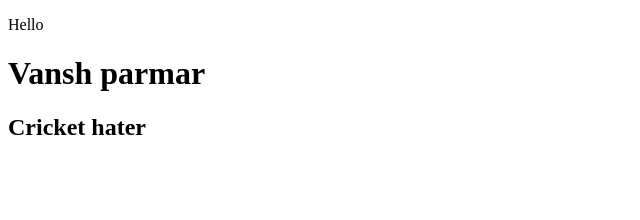
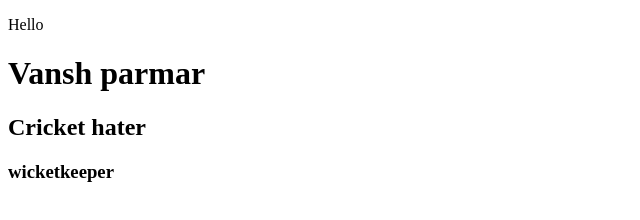
Before and after one commit to parmarvansh/LocalRepo, a plain HTML site: page index.html in a window 1280 px wide. Shown: the whole page, without its empty margins (0-640 px from the left). Drawn offline with Linux system fonts and the light colour scheme.

Commit message:
wicketkeeper

```diff
--- a/index.html
+++ b/index.html
@@ -9,5 +9,6 @@
     <p>Hello </p>
     <h1>Vansh parmar </h1>
     <h2> Cricket hater </h2>
+    <h3>wicketkeeper</h3>
 </body>
 </html>
```
